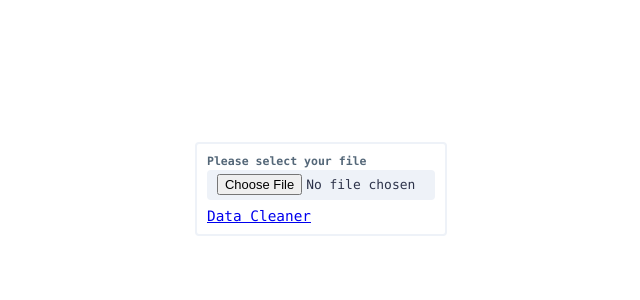
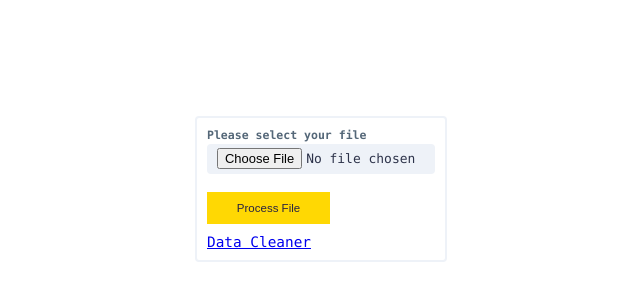
Before and after one commit to Visaal/data-cleaner, a Vue app: page / in a window 1280 px wide. Shown: the part 206-506 px from the top of the page, without its empty margins (319-959 px from the left). Built offline with nearby package versions, Linux system fonts and the light colour scheme.

Commit message:
add basic file reader logic

```diff
--- a/src/views/Home.vue
+++ b/src/views/Home.vue
@@ -3,7 +3,9 @@
     <div class="file-selector">
       <fieldset>
         <label for="fileItem">Please select your file</label>
-        <input id="fileItem" type="file" />
+        <input id="fileItem" type="file" @change="getFile($event)" />
+        <span>{{ message }}</span>
+        <button @click="showContents">Process File</button>
         <div>
           <router-link to="/DataCleaner">Data Cleaner</router-link>
         </div>
@@ -14,7 +16,38 @@
 
 <script>
 export default {
-  name: "Home"
+  name: "Home",
+  data() {
+    return {
+      fileItem: "",
+      message: ""
+    };
+  },
+  methods: {
+    getFile(event) {
+      this.fileData = event.target.files[0];
+      this.fileItem = this.fileData;
+    },
+    showContents() {
+      if (this.fileItem) {
+        this.message = "";
+        console.log(this.fileItem);
+        let reader = new FileReader();
+
+        reader.readAsText(this.fileItem);
+
+        reader.onload = function() {
+          console.log(reader.result);
+        };
+
+        reader.onerror = function() {
+          console.log(reader.error);
+        };
+      } else {
+        this.message = "please select a file";
+      }
+    }
+  }
 };
 </script>
 
```
